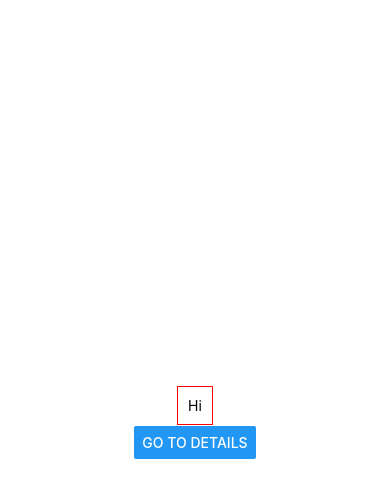
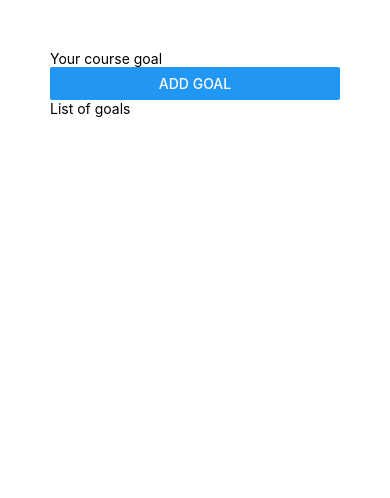
Before and after one commit to CianHub/coure-goals-app, a React Native app: screen / in a window 390 px wide. Shown: the top 498 px of the page. Built offline with nearby package versions, Linux system fonts and the light colour scheme.

Commit message:
add initi structure

```diff
--- a/App.js
+++ b/App.js
@@ -1,32 +1,22 @@
 import { StatusBar } from 'expo-status-bar';
-import { Button, StyleSheet, Text, View } from 'react-native';
+import { Button, StyleSheet, Text, TextInput, View } from 'react-native';
 
 export default function App() {
   return (
-    <View style={styles.container}>
-      <Text style={styles.test}>Hi</Text>
-      <Button
-        title="Go to Details"
-        onPress={() => {
-          alert('hi');
-        }}
-      />
+    <View style={styles.appContainer}>
+      <View>
+        <TextInput placeholder="Your course goal" />
+        <Button title="Add Goal" />
+      </View>
+      <View>
+        <Text>List of goals</Text>
+      </View>
     </View>
   );
 }
 
 const styles = StyleSheet.create({
-  container: {
-    flex: 1,
-    backgroundColor: '#fff',
-    alignItems: 'center',
-    justifyContent: 'center',
-  },
-  test: {
-    margin: 1,
-    borderWidth: 1,
-    borderStyle: 'solid',
-    borderColor: 'red',
-    padding: 10,
+  appContainer: {
+    padding: 50,
   },
 });
```
